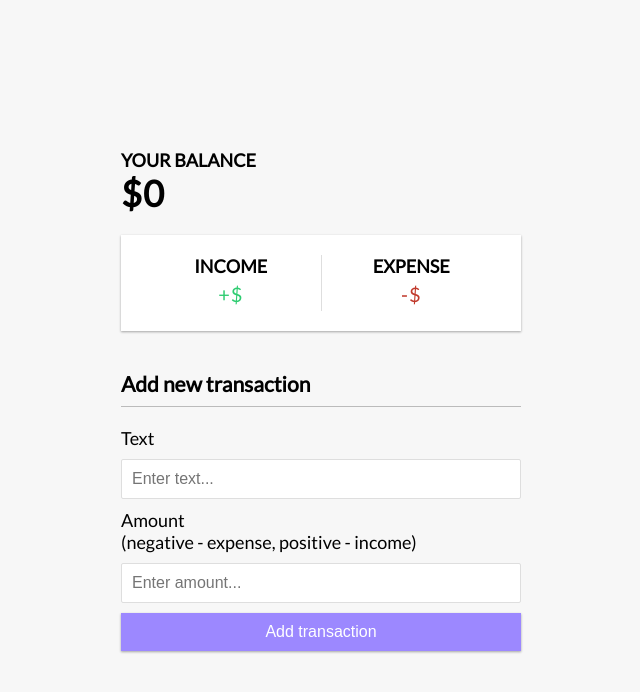
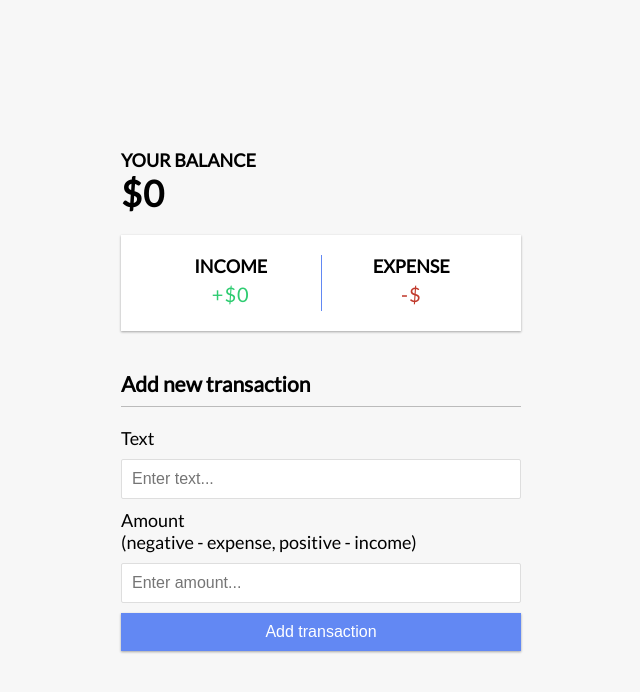
Before and after one commit to bloominghowl/Finance-track-vue, a Vue app in the folder client/: page / in a window 1280 px wide. Shown: the top 692 px of the page, without its empty margins (319-959 px from the left). Built offline with nearby package versions, Linux system fonts and the light colour scheme.

Commit message:
ui: made visual changes to the ui

```diff
--- a/client/src/assets/main.css
+++ b/client/src/assets/main.css
@@ -9,7 +9,7 @@
   box-sizing: border-box;
 }
 
-/* Body Styles*/
+/* Body Styles */
 body {
   background-color: #f7f7f7;
   display: flex;
@@ -27,25 +27,26 @@
   width: 400px;
 }
 
-/* h1 Styles*/
+/* h1 Styles */
 h1 {
   letter-spacing: 1px;
   margin: 0;
 }
 
-/*h3 styles*/
+/*h3 styles */
 h3 {
   border-bottom: 1px solid #bbb;
   padding-bottom: 10px;
   margin: 40px 0 10px;
 }
 
-/*h4 styles*/
+/*h4 styles */
 h4 {
   margin: 0;
   text-transform: uppercase;
 }
 
+/* Income and expense container styles */
 .inc-exp-container {
   background-color: #fff;
   box-shadow: var(--box-shadow);
@@ -61,9 +62,10 @@
 }
 
 .inc-exp-container > div:first-of-type {
-  border-right: 1px solid #dedede;
+  border-right: 1px solid #6288f3;
 }
 
+/* Money styles */
 .money {
   font-size: 20px;
   letter-spacing: 1px;
@@ -83,6 +85,7 @@
   margin: 10px 0;
 }
 
+/* Input styles */
 input[type='text'],
 input[type='number'] {
   border: 1px solid #dedede;
@@ -93,9 +96,10 @@
   width: 100%;
 }
 
+/* Button styles */
 .btn {
   cursor: pointer;
-  background-color: #9c88ff;
+  background-color: #6288f3;
   box-shadow: var(--box-shadow);
   color: #fff;
   border: 0;
@@ -106,11 +110,15 @@
   width: 100%;
 }
 
+/* Button and Input styles */
 .btn:focus,
-.delete-btn:focus {
+.delete-btn:focus,
+input[type='text'],
+input[type='number']{
   outline: 0;
 }
 
+/* List styles */
 .list {
   list-style-type: none;
   padding: 0;
--- a/client/src/components/IncomeExpense.vue
+++ b/client/src/components/IncomeExpense.vue
@@ -1,4 +1,17 @@
-<script setup></script>
+<script setup>
+import { defineProps } from 'vue';
+
+const props = defineProps({
+  income: {
+    type: Number,
+    required: true,
+  },
+  expenses: {
+    type: Number,
+    required: true,
+  },
+});
+</script>
 
 <template>
     <div class="inc-exp-container">
```
